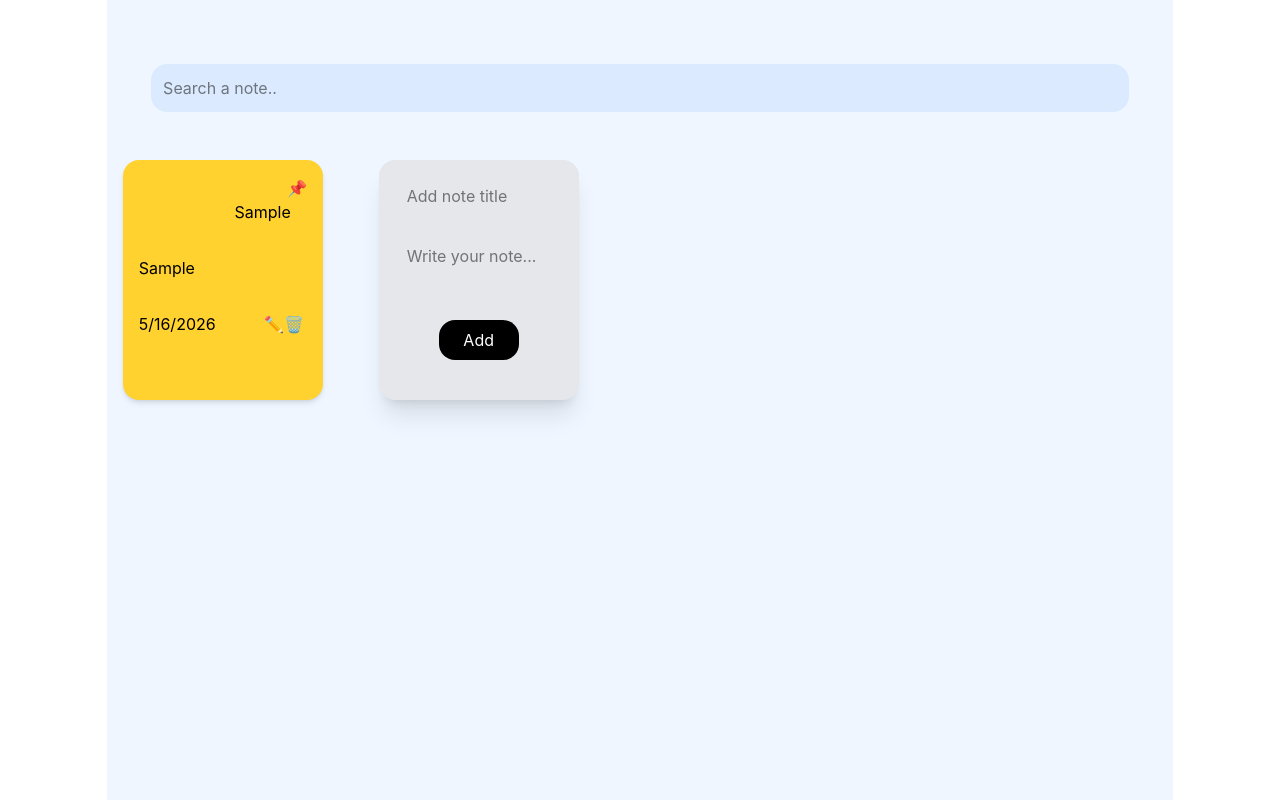
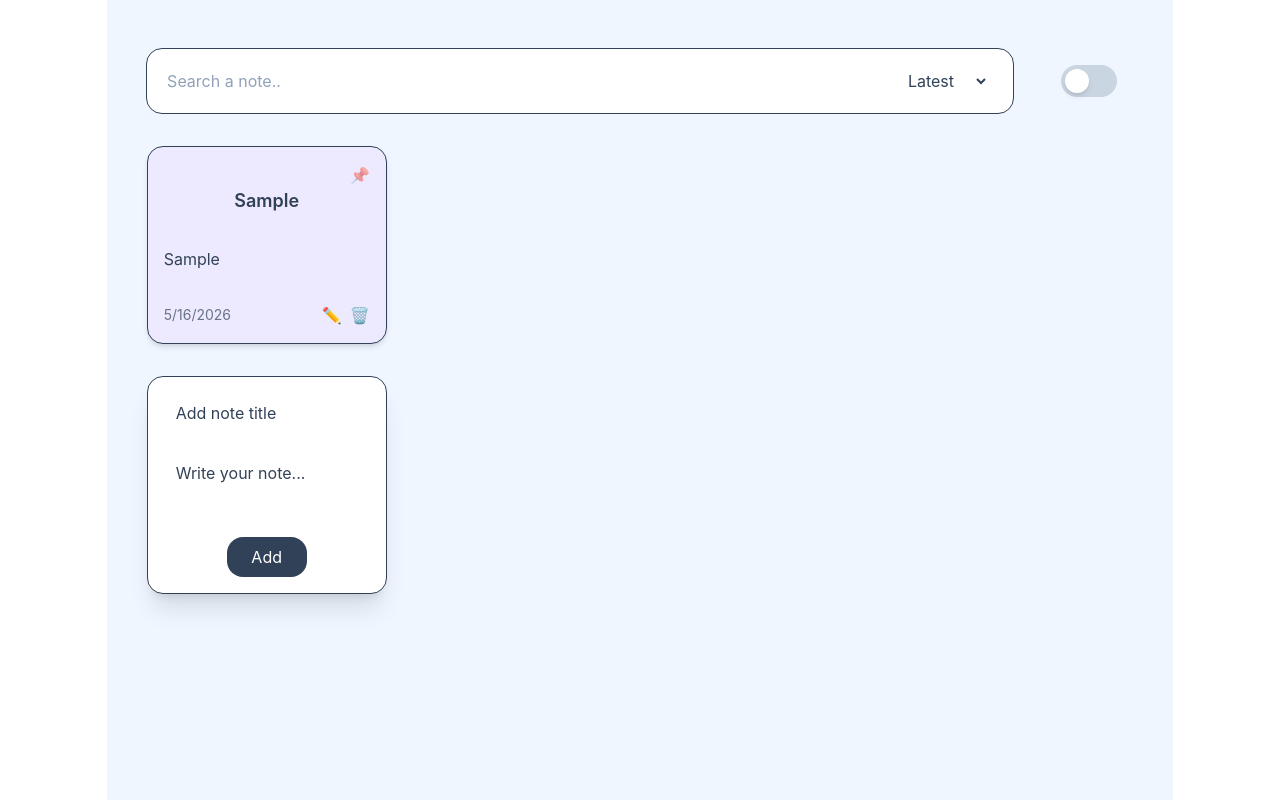
Before and after one commit to Jatin-jay-31/Productivity-Manager, a React (Vite) app: page / in a window 1280 px wide. Both pictures are taken after typing "Sample", "Sample" into the empty fields and a click on the button "Add". Built offline with nearby package versions, Linux system fonts and the light colour scheme.

Commit message:
Updated notes app UI and features

```diff
--- a/src/App.jsx
+++ b/src/App.jsx
@@ -5,10 +5,13 @@ import { NotesProvider, NotesContext } from './Context/NotesContext'
 import NotesForm from './Components/NotesForm'
 import NotesItem from './Components/NotesItem'
 import Search from './Components/Search'
+import ThemeToggle from './Components/ThemeToggle'
 
 function App() {
   const [notes, setNotes] = useState([])
   const [searchinput, setSearchInput] = useState("")
+  const [sortType, setSortType] = useState("Latest")
+  const[theme,setTheme]=useState("light")
   const addNote = (note) => {
     setNotes((prev) => ([{ id: Date.now(), ...note }, ...prev]))
   }
@@ -22,11 +25,6 @@ function App() {
       prevNote.id !== id
     ))
   }
-  const filteredNotes=notes.filter((note)=>{
-    if(note.title.includes(searchinput) || note.content.includes(searchinput)){
-      return true
-    }
-  })
   const togglePin = (id) => {
     setNotes((prev) => prev.map((prevNote) =>
       prevNote.id === id ?
@@ -43,20 +41,54 @@ function App() {
     localStorage.setItem("notes", JSON.stringify(notes))
 
   }, [notes])
+    const filteredNotes=notes.filter((note)=>{
+    if(note.title.includes(searchinput) || note.content.includes(searchinput)){
+      return true
+    }
+  })
+  const sortedNotes=[...filteredNotes].sort((a,b)=> {
+      if(sortType==='Latest'){
+        return b.createdAt-a.createdAt
+      }
+      else if(sortType==='Pinned'){
+          return b.pinned-a.pinned
+      }
+      else if(sortType==='Oldest'){
+        return a.createdAt-b.createdAt
+      }}
+)
+ const toggleTheme=(e)=>{
+  const status= e.currentTarget.checked
+  if(status){
+    setTheme("dark")
+  }
+  else{
+    setTheme("light")
+  }
+ }
+
 
   return (
-    <NotesProvider value={{ notes, addNote, updateNote, deleteNote, togglePin }}>
-      <div className='min-h-screen py-8 w-10/12 mx-auto bg-blue-50'>
-      <Search searchinput={searchinput} setSearchInput={setSearchInput}/>
-        <div className='flex items-center  flex-wrap gap-6 '>
-          {filteredNotes.map((note)=>(
+    <NotesProvider value={{ notes, addNote, updateNote, deleteNote, togglePin,toggleTheme,theme}}>
+      <div className={`min-h-screen py-8 w-10/12 mx-auto  ${theme==='light'? "bg-blue-50": "bg-slate-900"}`}>
+      <div className="flex items-center " >
+        <div className={` W-9/12 flex-1 flex items-center justify-center my-4 ${theme==='light'? "bg-blue-50": "bg-slate-900"}`}>
+          <Search searchinput={searchinput} setSearchInput={setSearchInput} setSortType={setSortType} sortType={sortType}/>
+        </div>
+        <div className='m-2 w-26 flex items-center'>
+          <ThemeToggle />
+        </div>
+      </div>
+        <div className='flex flex-wrap gap-6 px-6'>
+          {sortedNotes.map((note)=>(
           <div key={note.id}>
-            <NotesItem note={note}/>
+            <NotesItem note={note} />
             </div>
         ))}
-        <NotesForm/>
-      </div>
-
+        </div>
+        <div className='flex px-6'>
+          <NotesForm/>
+        </div>
       </div>
     </NotesProvider>
   )
--- a/src/Components/NotesForm.jsx
+++ b/src/Components/NotesForm.jsx
@@ -1,33 +1,35 @@
 import React, { useState } from 'react'
 import useNotes from '../Context/NotesContext'
+import {lightColors,darkColors} from '../Constants/NoteColor'
 
 function NotesForm() {
   const [title, setTitle] = useState("")
   const [content, setContent] = useState("")
-  const { addNote } = useNotes()
+  const { addNote,theme } = useNotes()
+
   const add = (e) => {
     e.preventDefault()
     if (!title || !content) return
-    addNote({ createdOn: new Date().toLocaleDateString(), title, content, pinned: false })
+    addNote({ createdOn: new Date().toLocaleDateString(), title, content, pinned: false,createdAt: Date.now(), colorIndex: Math.floor(Math.random() * lightColors.length) })
     setTitle("")
     setContent("")
   }
   return (
     <>
-      <form onSubmit={add} className="flex items-center  flex-col  bg-gray-200
-     w-50 rounded-2xl h-60 m-4 p-4 gap-5 shadow-md hover:-translate-y-1 shadow-xl transition-all duration-200">
-        <input className='p-2 px-3 outline-none w-full focus:ring-2
-focus:ring-blue-300 rounded-2xl'  type="text" placeholder='Add note title'
+      <form onSubmit={add} className={`flex items-center  flex-col border border-slate-700 ${theme==='light'? "bg-white": "bg-slate-800"}
+     w-60 rounded-2xl  m-4 p-4 gap-5 shadow-md hover:-translate-y-1 shadow-xl transition-all duration-200`}>
+        <input className={`p-2 px-3 outline-none w-full focus:ring-2
+focus:ring-blue-300 rounded-2xl bg-transparent ${theme==='light'? "placeholder:text-slate-700 ": "placeholder:text-white"}`}  type="text" placeholder='Add note title'
           value={title}
           onChange={(e) => setTitle(e.target.value)}
         />
 
-        <textarea className='p-2 px-3 outline-none resize-none w-full focus:ring-2
-focus:ring-blue-300 rounded-2xl' placeholder="Write your note..." value={content}
+        <textarea className={`p-2 px-3 outline-none resize-none w-full focus:ring-2
+focus:ring-blue-300 min-height-[100px] rounded-2xl bg-transparent ${theme==='light'? " placeholder:text-slate-700 ": "placeholder:text-white"}`} placeholder="Write your note..." value={content}
           onChange={(e) => setContent(e.target.value)} />
-        <button type="submit" className='w-20  bg-black text-white p-2 rounded-2xl cursor-pointer hover:bg-gray-800
+        <button type="submit" className={`w-20 ${theme==='light'? "bg-slate-700 hover:bg-slate-900 ": " bg-blue-500 hover:bg-blue-700"}  text-white p-2 rounded-2xl cursor-pointer
 active:scale-95
-transition-all'
+transition-all`}
         >Add</button>
       </form>
     </>
--- a/src/Components/NotesItem.jsx
+++ b/src/Components/NotesItem.jsx
@@ -1,11 +1,12 @@
 import React, { useState } from 'react'
 import useNotes from '../Context/NotesContext'
+import {lightColors,darkColors} from '../Constants/NoteColor'
 
 function NotesItem({ note }) {
   const [iseditable, setIseditable] = useState(false)
   const [notetitle, setNotetitle] = useState(note.title)
   const [notecontent, setNotecontent] = useState(note.content)
-  const { updateNote, deleteNote, togglePin } = useNotes()
+  const { updateNote, deleteNote, togglePin,theme,pinned } = useNotes()
   const edit = () => {
     updateNote(note.id, { ...note, title: notetitle, content: notecontent })
     setIseditable(false)
@@ -15,41 +16,47 @@ function NotesItem({ note }) {
   }
   const toggleNoteitem = () => {
     togglePin(note.id)
-    note.pinned ? "opacity-100" : "opacity-40"
   }
   return (
     <>
-      <div className='h-60 w-50 bg-amber-300 rounded-2xl m-4 p-4 hover:-translate-y-1
+      <div className={` w-60 rounded-2xl m-4 p-4 hover:-translate-y-1
 transition-transform
 duration-200
 shadow-md
-hover:shadow-xl'>
+hover:shadow-xl border
+ ${theme === "light"
+  ? lightColors[note.colorIndex]
+  : darkColors[note.colorIndex]} ${theme === "light"
+  ? "border border-slate-300 hover:border-slate-400"
+  : "border border-white/30 hover:border-2 border-white/100"}`}>
         <div className=' text-right'>
-          <button className='cursor-pointer' onClick={toggleNoteitem}
+          <button className={`cursor-pointer transition-all duration-200
+hover:scale-110
+active:scale-95 ${note.pinned? "opacity-100": "opacity-50"}`} onClick={toggleNoteitem}
 
           >📌</button>
 
         </div>
 
-        <input className='text-center outline-none'
+        <input className={` font-semibold text-center text-lg bg-transparent outline-none w-full text-slate-700`}
           value={notetitle}
           onChange={(e) => setNotetitle(e.target.value)}
           readOnly={!iseditable}
         />
         {iseditable?
         (<textarea
-          className='my-8 resize-none hover:border-2 rounded-xl border-white p-1'
+          className={`my-8 resize-none text-slate-700 focus:ring-2 focus:ring-blue-300 rounded-xl border-white p-1 bg-transparent outline-none`}
           value={notecontent}
           onChange={(e) => setNotecontent(e.target.value)}
           readOnly={!iseditable}
         ></textarea>)
         :
-        (<p className='line-clamp-3 my-8'>{notecontent}</p>)
+        (<p className={` line-clamp-3 my-8 text-slate-700`}>{notecontent}</p>)
        }
-        <div className='flex gap-12'>
-          <p>{note.createdOn}</p>
-          <div>
-            <button className='cursor-pointer'
+        <div className='flex justify-between items-center '>
+          <p className={`text-sm opacity-70 text-slate-700`}>{note.createdOn}</p>
+          <div className='flex gap-2'>
+            <button className='cursor-pointer transition-all duration-200 hover:scale-110 active:scale-95'
               onClick={() => {
                 if (iseditable) {
                   edit()
@@ -57,7 +64,9 @@ hover:shadow-xl'>
                   setIseditable((prev) => !prev)
                 }
               }}>✏️</button>
-            <button className='cursor-pointer' onClick={deleteNoteitem}>🗑️</button>
+            <button className='cursor-pointer transition-all duration-200
+hover:scale-110
+active:scale-95' onClick={deleteNoteitem}>🗑️</button>
           </div>
 
         </div>
--- a/src/Components/Search.jsx
+++ b/src/Components/Search.jsx
@@ -1,14 +1,25 @@
 import React,{useState} from 'react'
+import useNotes from '../Context/NotesContext'
 
-function Search({searchinput,setSearchInput}) {
+function Search({searchinput,setSearchInput,sortType,setSortType}) {
+  const{theme}=useNotes()
 
   return (
     <>
-    <div className='flex items-center w-11/12 bg-blue-100 mx-auto rounded-2xl m-8'>
-    <input type="text" placeholder='Search a note..' className='p-3 outline-none flex-1'
+    <div className={`flex items-center justify-center w-11/12 border border-slate-700 ${theme==='light'? "bg-white": "bg-slate-800"} transition-all duration-200 rounded-2xl p-2`}>
+    <input type="text" placeholder='Search a note..' className={`p-3 outline-none flex-1 placeholder:text-slate-400 bg-transparent ${theme==='light'
+  ? "text-slate-700"
+  : "text-slate-100"} focus:ring-2 focus:ring-blue-300 rounded-xl transition-all duration-200`}
     value={searchinput}
     onChange={(e)=> setSearchInput(e.target.value)}
     />
+    <select name="sortType" id="sortType" className={`p-3 rounded-2xl focus:ring-2 focus:ring-blue-300 outline-none mx-4 cursor-pointer transition-all duration-200 ${theme==='light'
+  ? "text-slate-700"
+  : "text-slate-100"} `} value={sortType} onChange={(e)=> setSortType(e.target.value)}>
+      <option value="Latest" className={`${theme==='light'? "text-slate-700 bg-white": "text-white bg-slate-800"}`}>Latest</option>
+      <option value="Oldest" className={`${theme==='light'? "text-slate-700 bg-white": "text-white bg-slate-800"}`}>Oldest</option>
+      <option value="Pinned" className={`${theme==='light'? "text-slate-700 bg-white": "text-white bg-slate-800"}`}>Pinned</option>
+    </select>
     </div>
     </>
   )
--- /dev/null
+++ b/src/Components/ThemeToggle.jsx
@@ -0,0 +1,19 @@
+import React from 'react'
+import useNotes from '../Context/NotesContext'
+
+function ThemeToggle() {
+    const{theme,toggleTheme}=useNotes()
+  return (
+    <>
+    <label htmlFor="input" className='cursor-pointer'>
+        <input type='checkbox' value={theme} checked={theme==='dark'} onChange={toggleTheme} className='sr-only' id='input'/>
+    <div className={`w-14 h-8 rounded-full ${theme==='light' ? "bg-slate-300" : "bg-blue-500"} flex  items-center justify-start transition-all duration-300`}>
+        <div className={`w-6 h-6 rounded-full ${theme==='light' ? "bg-white" : "bg-slate-100"} m-1 transition-all duration-300 shadow-md ${theme==='light'? " translate-x-0":" translate-x-6" }`}></div>
+    </div>
+    </label>
+
+    </>
+  )
+}
+
+export default ThemeToggle
--- /dev/null
+++ b/src/Constants/NoteColor.js
@@ -0,0 +1,14 @@
+export const lightColors = [
+  "bg-amber-100 border-slate-700",
+  "bg-sky-100 border-slate-700",
+  "bg-emerald-100 border-slate-700",
+  "bg-rose-100 border-slate-700",
+  "bg-violet-100 border-slate-700",
+]
+export const darkColors = [
+  "bg-amber-200",
+  "bg-yellow-200",
+  "bg-orange-200",
+  "bg-lime-200",
+  "bg-rose-200",
+]
--- a/src/Context/NotesContext.js
+++ b/src/Context/NotesContext.js
@@ -4,6 +4,7 @@ export const NotesContext= createContext({
     notes:[{
         id: Date.now(),
         createdOn: new Date().toLocaleDateString(),
+        createdAt: Date.now(),
         title:"",
         content: "",
         pinned: false,
@@ -12,7 +13,9 @@ export const NotesContext= createContext({
     addNote: (note)=>{},
     updateNote: (id,note)=>{},
     deleteNote:(id)=>{},
-    togglePin:(id)=>{}
+    togglePin:(id)=>{},
+    theme: "light",
+    toggleTheme: ()=>{}
 })
 
 export const NotesProvider=NotesContext.Provider
--- a/src/index.css
+++ b/src/index.css
@@ -3,3 +3,7 @@
 html, body, #root{
   min-height: 100%;
 }
+@import url('https://fonts.googleapis.com/css2?family=Inter:wght@400;500;600;700&display=swap');
+body{
+  font-family: 'Inter', sans-serif;
+}
```
